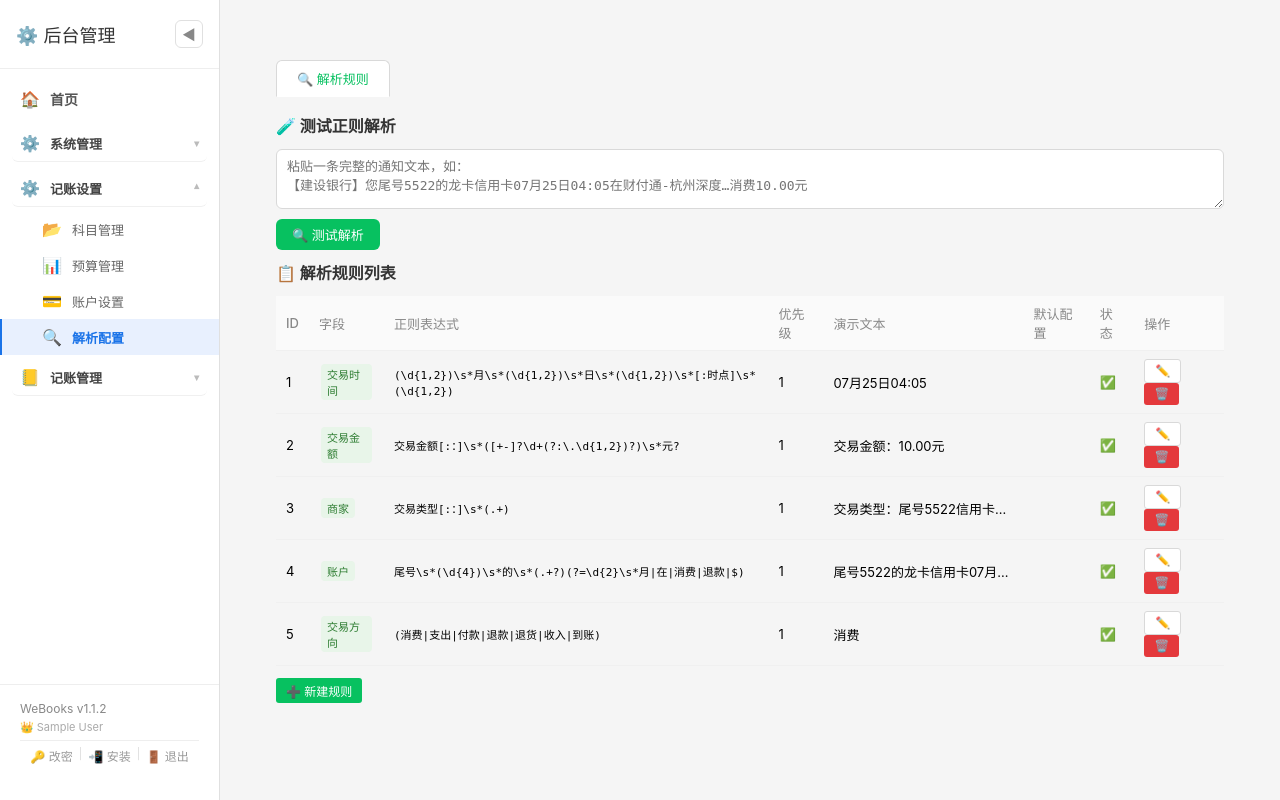
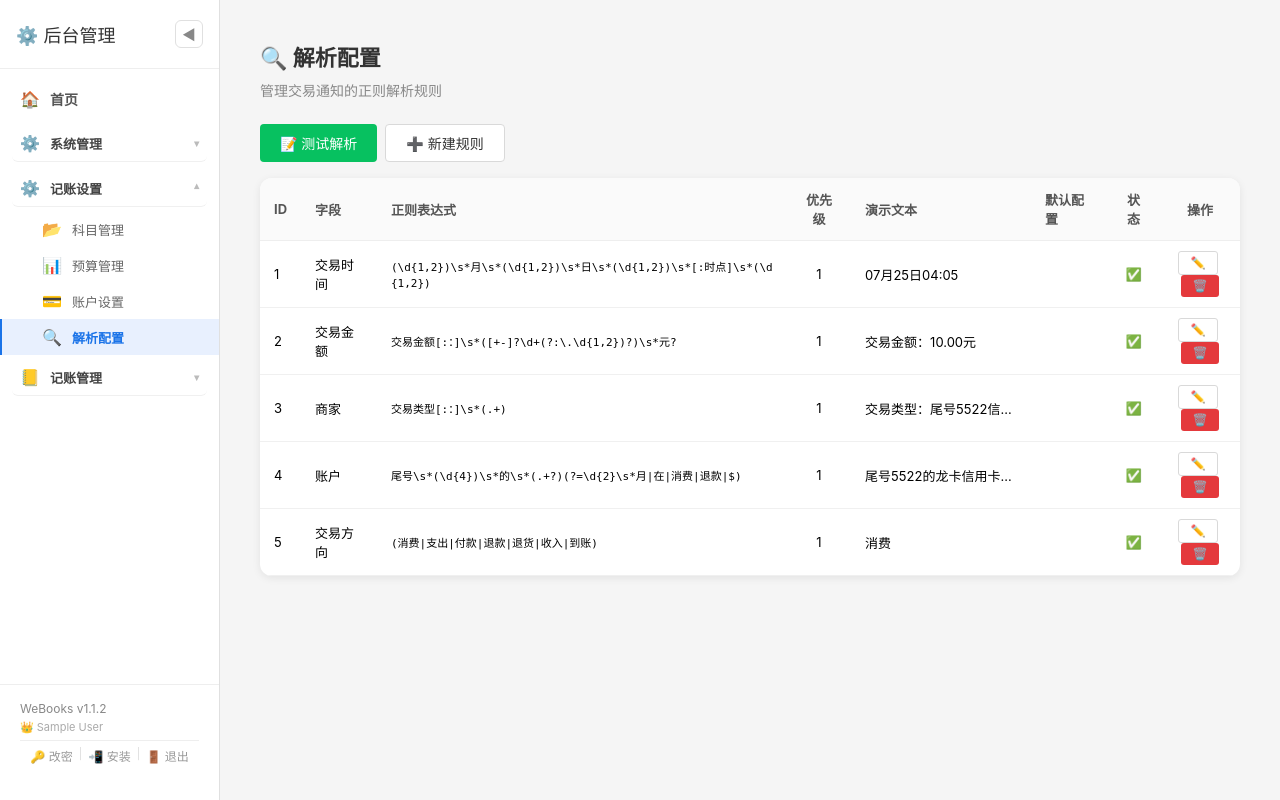
Before and after one commit to pyss56/WeBooks, a Flask app: page /ts/rules in a window 1280 px wide. Run offline with Flask 3, Linux system fonts and the light colour scheme; the visitor is signed in with stand-in values (Sample User, id 1); data comes from the database, SQL or seed files in the repository.

Commit message:
fix: 别名保存 original_input 修复 + 账户选择表名修正 + 页面交互优化
- 修复 pending_data['original_input'] 被 category_name 覆写的问题
- 修复 alias-save 查询表名 account → accounts
- 修复 _display_name 中括号格式的账户名称解析
- 修复测试解析弹窗 HTML/JS 结构
- 通用选择模式改为仅数字拦截，非数字输入放行到正常解析

```diff
--- a/services/transaction.py
+++ b/services/transaction.py
@@ -481,6 +481,7 @@ class TransactionService:
                     'account_name': account_name,
                     'raw_message': raw_message,
                     'message_log_id': message_log_id,
+                    'original_input': category_name,
                 },
                 'message': f'未找到{type_label}类别「{category_name}」\n'
                            f'可用{type_label}类别：\n{available_text}\n'
@@ -507,6 +508,7 @@ class TransactionService:
                     'account_name': account_name,
                     'raw_message': raw_message,
                     'message_log_id': message_log_id,
+                    'original_input': category_name,
                 },
                 'message': f'「{category_name}」是顶级科目，无法直接使用。\n'
                            f'请从以下{type_label}类别中选择：\n{available_text}\n'
@@ -791,8 +793,8 @@ class TransactionService:
             # 把已解决的科目信息带到账户选择阶段
             new_pending = dict(pending)
             new_pending['category_id'] = category['id']
-            new_pending['category_name'] = category['name']
             new_pending['resolved_category_name'] = resolved_name
+            new_pending['_alias_original_input'] = pending.get('_alias_original_input') or pending.get('original_input') or pending.get('category_name', '')
             return {
                 'success': False,
                 'needs_resolve': True,
--- a/templates/ts_rules.html
+++ b/templates/ts_rules.html
@@ -1,86 +1,86 @@
 {% extends "base.html" %}
 {% block title %}解析配置{% endblock %}
 
+{% block head %}
+<style>
+.filter-grid { display:flex; gap:12px; flex-wrap:wrap; align-items:flex-end; }
+.badge { display:inline-block; padding:2px 6px; border-radius:4px; font-size:11px; background:#e8f5e9; color:#2e7d32; margin:2px; }
+.result-item { padding:8px 12px; margin:6px 0; border-radius:6px; font-size:13px; }
+.result-item.ok { background:#e8f5e9; }
+.result-item.fail { background:#fce4ec; }
+.result-item .ft { font-weight:500; }
+#testResult { margin-top:12px; }
+</style>
+{% endblock %}
+
 {% block content %}
-<div class="container" style="max-width:1200px;margin:20px auto;padding:0 16px;">
-<style>
-.section h2 { font-size: 16px; margin-bottom: 12px; display: flex; align-items: center; gap: 8px; }
-.form-row { display: flex; gap: 8px; align-items: flex-start; flex-wrap: wrap; margin-bottom: 10px; }
-.form-row label { min-width: 70px; font-size: 13px; color: #666; padding-top: 8px; }
-.form-row input, .form-row select, .form-row textarea { flex: 1; min-width: 120px; padding: 6px 10px; border: 1px solid #d9d9d9; border-radius: 6px; font-size: 13px; }
-.form-row textarea { min-height: 60px; font-family: monospace; }
-.form-row .btn { padding: 6px 16px; border-radius: 6px; border: none; cursor: pointer; font-size: 13px; }
-.btn-primary { background: #07c160; color: #fff; }
-.btn-primary:hover { background: #06ad56; }
-.btn-outline { background: #fff; border: 1px solid #d9d9d9 !important; color: #333; }
-.btn-outline:hover { border-color: #07c160 !important; color: #07c160; }
-.btn-danger { background: #e4393c; color: #fff; }
-.btn-sm { padding: 4px 10px; font-size: 12px; }
-table { width: 100%; border-collapse: collapse; font-size: 13px; }
-th, td { padding: 8px 10px; text-align: left; border-bottom: 1px solid #f0f0f0; }
-th { background: #fafafa; font-weight: 500; color: #888; }
-tr:hover td { background: #f8fff9; }
-.badge { display: inline-block; padding: 2px 6px; border-radius: 4px; font-size: 11px; background: #e8f5e9; color: #2e7d32; margin: 2px; }
-.badge-off { background: #fce4ec; color: #c62828; }
-.tab-bar { display: flex; gap: 0; margin-bottom: 16px; }
-.tab-bar a { padding: 8px 20px; border: 1px solid #d9d9d9; border-radius: 6px 6px 0 0; text-decoration: none; color: #666; font-size: 13px; background: #fafafa; }
-.tab-bar a.active { background: #fff; border-bottom-color: #fff; color: #07c160; font-weight: 500; }
-#testResult { margin-top: 10px; }
-.result-item { padding: 6px 10px; margin: 4px 0; border-radius: 4px; font-size: 13px; }
-.result-item.ok { background: #e8f5e9; }
-.result-item.fail { background: #fce4ec; }
-.result-item .ft { font-weight: 500; }
-</style>
+<h2>🔍 解析配置</h2>
+<p class="subtitle">管理交易通知的正则解析规则</p>
 
-<div class="tab-bar">
-    <a href="/ts/rules" class="active">🔍 解析规则</a>
+<!-- 操作区域 -->
+<div style="display:flex;gap:8px;margin-bottom:16px;flex-wrap:wrap;">
+  <button class="btn btn-primary" onclick="openTestModal()">📝 测试解析</button>
+  <button class="btn btn-outline" onclick="editRule(null)">➕ 新建规则</button>
 </div>
 
-  <div class="section">
-    <h2>🧪 测试正则解析</h2>
-    <div class="form-row">
-      <textarea id="testText" placeholder="粘贴一条完整的通知文本，如：&#10;【建设银行】您尾号5522的龙卡信用卡07月25日04:05在财付通-杭州深度…消费10.00元" rows="3"></textarea>
-    </div>
-    <div class="form-row">
-      <button class="btn btn-primary" onclick="testParse()">🔍 测试解析</button>
-    </div>
-    <div id="testResult"></div>
-  </div>
-
-  <div class="section">
-    <h2>📋 解析规则列表</h2>
-    <table>
-      <thead><tr>
-        <th>ID</th><th>字段</th><th>正则表达式</th><th>优先级</th><th>演示文本</th><th>默认配置</th><th>状态</th><th>操作</th>
-      </tr></thead>
+<!-- 列表区域 -->
+<div style="background:#fff;border-radius:12px;box-shadow:0 2px 8px rgba(0,0,0,0.08);overflow:hidden;">
+  <div class="table-wrap">
+  <table style="width:100%;border-collapse:collapse;font-size:13px;">
+    <thead>
+      <tr style="background:#fafafa;border-bottom:1px solid #eee;">
+        <th style="padding:12px 14px;text-align:left;color:#555;">ID</th>
+        <th style="padding:12px 14px;text-align:left;color:#555;">字段</th>
+        <th style="padding:12px 14px;text-align:left;color:#555;">正则表达式</th>
+        <th style="padding:12px 14px;text-align:center;color:#555;">优先级</th>
+        <th style="padding:12px 14px;text-align:left;color:#555;">演示文本</th>
+        <th style="padding:12px 14px;text-align:left;color:#555;">默认配置</th>
+        <th style="padding:12px 14px;text-align:center;color:#555;">状态</th>
+        <th style="padding:12px 14px;text-align:center;color:#555;width:80px;">操作</th>
+      </tr>
+    </thead>
     <tbody>
       {% for r in rules %}
       <tr>
-          <td>{{ r.id }}</td>
-          <td><span class="badge">{{ field_type_names.get(r.field_type, r.field_type) }}</span></td>
-          <td><code style="font-size:11px;word-break:break-all;">{{ r.regex_pattern }}</code></td>
-          <td>{{ r.priority }}</td>
-          <td style="max-width:200px;overflow:hidden;text-overflow:ellipsis;white-space:nowrap;" title="{{ r.demo_text or '' }}">{{ r.demo_text or '' }}</td>
-          <td>
+        <td style="padding:10px 14px;border-bottom:1px solid #f0f0f0;">{{ r.id }}</td>
+        <td style="padding:10px 14px;border-bottom:1px solid #f0f0f0;"><span class="badge">{{ field_type_names.get(r.field_type, r.field_type) }}</span></td>
+        <td style="padding:10px 14px;border-bottom:1px solid #f0f0f0;"><code style="font-size:11px;word-break:break-all;">{{ r.regex_pattern }}</code></td>
+        <td style="padding:10px 14px;border-bottom:1px solid #f0f0f0;text-align:center;">{{ r.priority }}</td>
+        <td style="padding:10px 14px;border-bottom:1px solid #f0f0f0;max-width:180px;overflow:hidden;text-overflow:ellipsis;white-space:nowrap;" title="{{ r.demo_text or '' }}">{{ r.demo_text or '' }}</td>
+        <td style="padding:10px 14px;border-bottom:1px solid #f0f0f0;">
           {% if r.config and r.config.default_category %}
           <span class="badge">科目:{{ r.config.default_category }}</span>
           {% endif %}
         </td>
-          <td>{{ '✅' if r.enabled else '⛔' }}</td>
-          <td>
-            <button class="btn btn-sm btn-outline" onclick="editRule({{ r.id }})">✏️</button>
+        <td style="padding:10px 14px;border-bottom:1px solid #f0f0f0;text-align:center;">{{ '✅' if r.enabled else '⛔' }}</td>
+        <td style="padding:10px 14px;border-bottom:1px solid #f0f0f0;text-align:center;">
+          <button class="btn btn-sm btn-outline" onclick="editRule({{ r.id }})" style="margin-right:4px;">✏️</button>
           <button class="btn btn-sm btn-danger" onclick="deleteRule({{ r.id }})">🗑️</button>
         </td>
       </tr>
       {% endfor %}
     </tbody>
   </table>
-    <div style="margin-top:12px;">
-      <button class="btn btn-primary btn-sm" onclick="editRule(null)">➕ 新建规则</button>
-    </div>
   </div>
 </div>
 
+<!-- 测试解析弹窗 -->
+<div id="testModal" style="display:none;position:fixed;top:0;left:0;right:0;bottom:0;background:rgba(0,0,0,.4);z-index:1000;align-items:center;justify-content:center;">
+  <div style="background:#fff;border-radius:12px;padding:24px;max-width:640px;width:90%;max-height:80vh;overflow-y:auto;">
+    <h3 style="margin-bottom:16px;">📝 测试正则解析</h3>
+    <div style="margin-bottom:12px;">
+      <label style="font-size:13px;color:#666;display:block;margin-bottom:4px;">通知文本</label>
+      <textarea id="testText" rows="3" style="width:100%;padding:8px 12px;border:1px solid #d9d9d9;border-radius:6px;font-size:13px;font-family:monospace;" placeholder="粘贴一条完整的通知文本，如：&#10;【建设银行】您尾号5522的龙卡信用卡07月25日04:05在财付通-杭州深度…消费10.00元"></textarea>
+    </div>
+    <div style="display:flex;gap:8px;margin-bottom:12px;">
+      <button class="btn btn-primary" onclick="testParse()">🔍 开始解析</button>
+      <button class="btn btn-outline" onclick="closeTestModal()">取消</button>
+    </div>
+    <div id="testResult"></div>
+  </div>
+</div>
+
+<!-- 编辑弹窗 -->
 <div id="ruleModal" style="display:none;position:fixed;top:0;left:0;right:0;bottom:0;background:rgba(0,0,0,.4);z-index:1000;align-items:center;justify-content:center;">
   <div style="background:#fff;border-radius:12px;padding:24px;max-width:600px;width:90%;max-height:80vh;overflow-y:auto;">
     <h3 id="modalTitle" style="margin-bottom:16px;">✏️ 编辑规则</h3>
@@ -93,17 +93,21 @@ tr:hover td { background: #f8fff9; }
     <div class="form-row"><label>默认账户</label><input id="editDefaultAccount" placeholder="如：现金（可选）"></div>
     <div class="form-row"><label>是否启用</label><label><input type="checkbox" id="editEnabled" checked> 启用</label></div>
     <div style="display:flex;gap:8px;justify-content:flex-end;margin-top:16px;">
-      <button class="btn btn-outline" onclick="closeModal()">取消</button>
-      <button class="btn btn-primary" onclick="saveRule()">💾 保存</button>
+      <button class="btn-outline" onclick="closeModal()">取消</button>
+      <button class="btn-primary" onclick="saveRule()">💾 保存</button>
     </div>
   </div>
 </div>
+{% endblock %}
 
-<script>
+{% block extra_script %}
 const _fieldTypes = ['time','amount','merchant','account','direction'];
 var fieldTypeNames = {{ field_type_names | tojson }};
 
 function $(id) { return document.getElementById(id); }
+
+function openTestModal() { $('testModal').style.display = 'flex'; $('testText').value = ''; $('testResult').innerHTML = ''; }
+function closeTestModal() { $('testModal').style.display = 'none'; }
 
 async function testParse() {
   const text = $('testText').value.trim();
@@ -207,5 +211,4 @@ function showToast(msg, type) {
   document.body.appendChild(t);
   setTimeout(function() { t.remove(); }, 2000);
 }
-</script>
 {% endblock %}
```
Also changed, not shown: routes/transactions.py (+8 -2 lines), services/message_handler.py (+6 -3 lines). Lines whose indentation alone changed are shown as unchanged.
